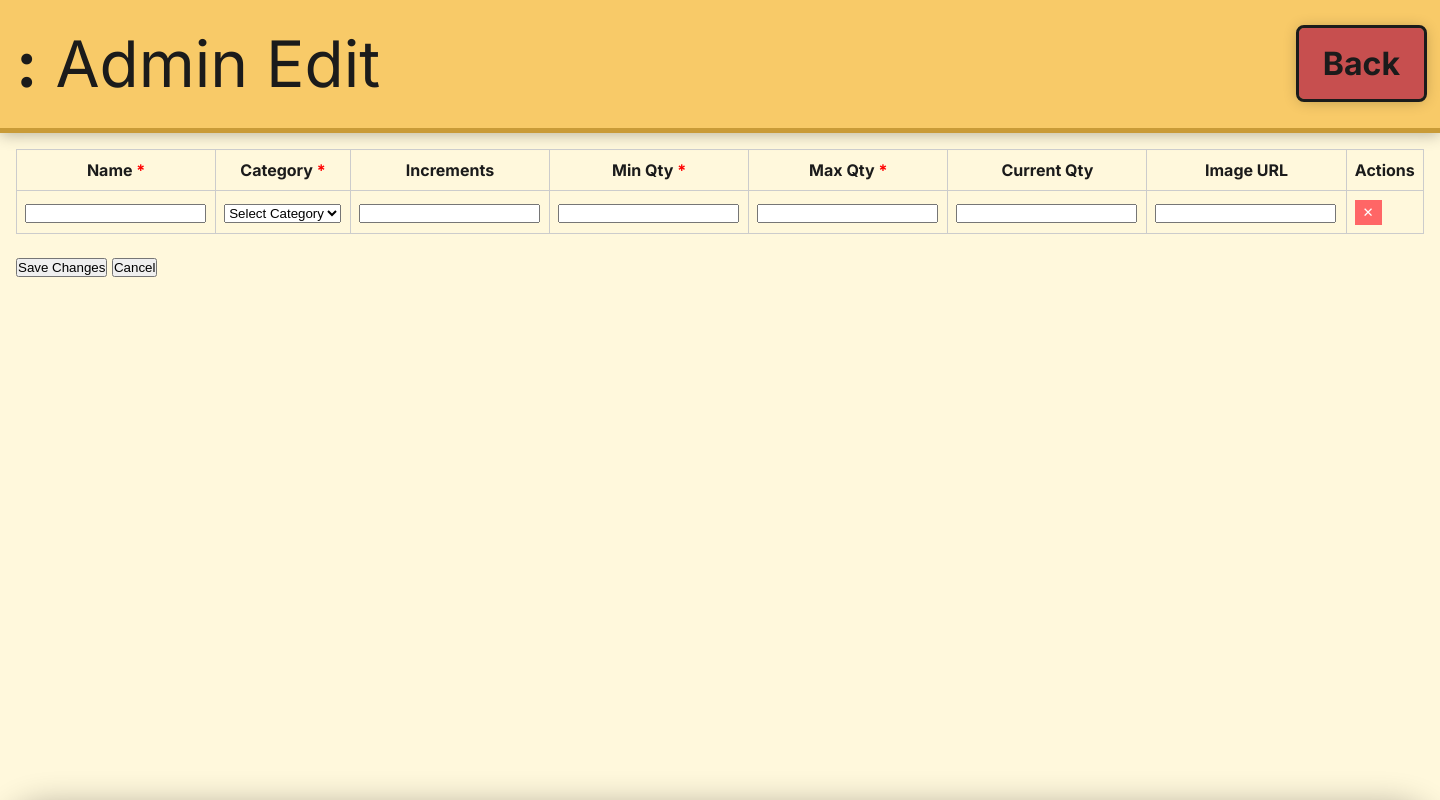
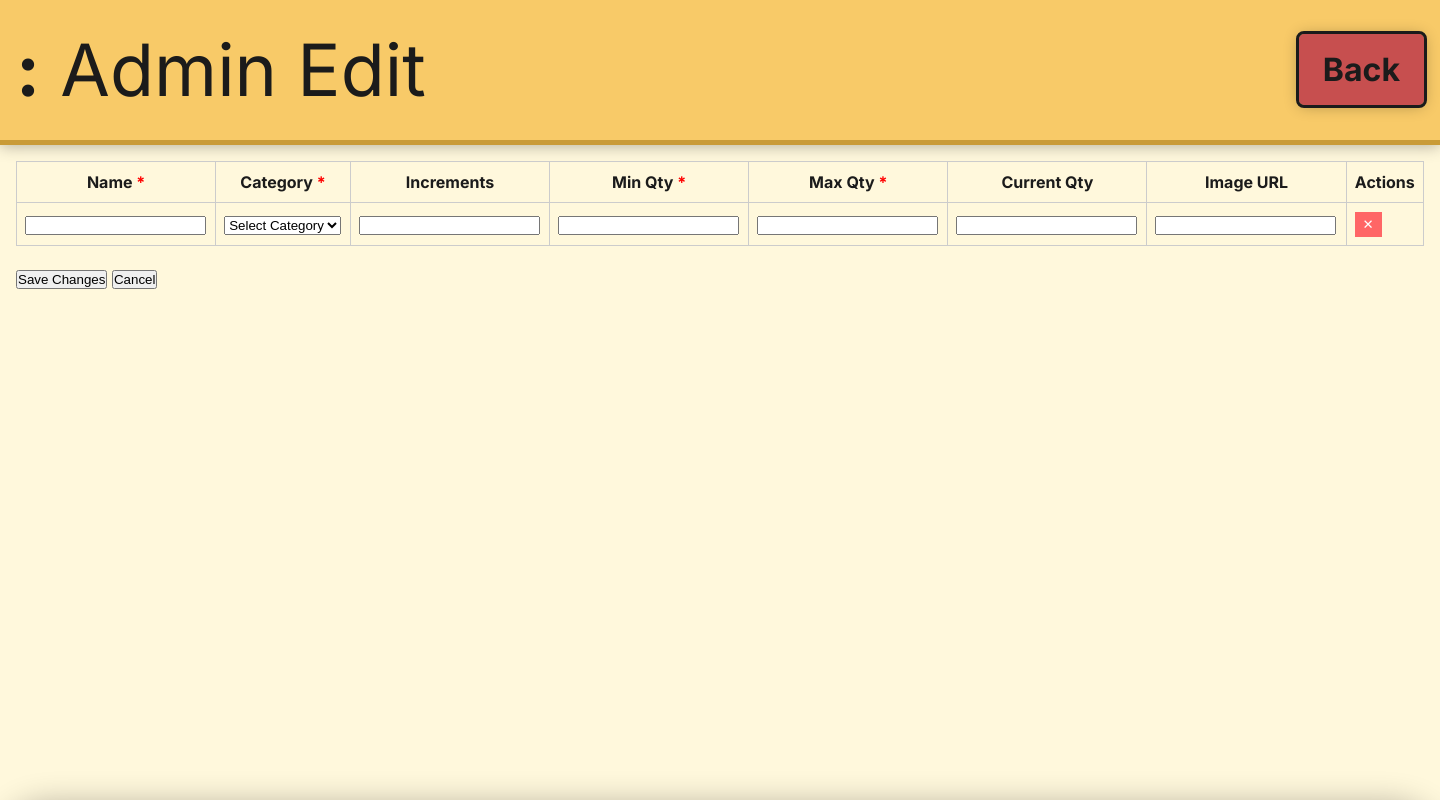
Before and after one commit to matthewmammano/inventory-iq, a Flask app: template app/inventory/templates/admin_edit_items.html in a window 1440 px wide. Run offline with Flask 3, Linux system fonts and the light colour scheme; the template is opened without the code that fills it, so the values that code supplies are empty.

Commit message:
Just renaming files

```diff
--- a/app/inventory/admin_routes.py
+++ b/app/inventory/admin_routes.py
@@ -96,13 +96,13 @@ def help_page(squad):
 # Admin move items page (protected)
 @bp.route('/<squad>/admin-panel/move-items')
 def move_items(squad):
-    return render_template('move_items.html', squad=squad, admin=True)
+    return render_template('admin_move_items.html', squad=squad, admin=True)
 
 
 # Admin recount items page (protected)
 @bp.route('/<squad>/admin-panel/recount-items')
 def recount_items(squad):
-    return render_template('recount_items.html', squad=squad, admin=True)
+    return render_template('admin_recount_items.html', squad=squad, admin=True)
 
 
 # Admin edit items in table page (protected)
--- a/app/static/css/base.css
+++ b/app/static/css/base.css
@@ -19,27 +19,6 @@
     --near-grey: #dbdbdb;
     --near-white: #ededed;
     --most-white: #F5F5F5;
-
-    /* Font sizes using rem for better scaling */
-    --font-size-sm: 0.875rem;   /* 14px at default browser size */
-    --font-size-base: 1rem;     /* 16px at default browser size */
-    --font-size-lg: 1.25rem;    /* 20px at default browser size */
-    --font-size-xl: 1.5rem;     /* 24px at default browser size */
-    --font-size-2xl: 2rem;      /* 32px at default browser size */
-    --font-size-3xl: 2.5rem;    /* 40px at default browser size */
-    --font-size-4xl: 3rem;      /* 48px at default browser size */
-    --font-size-5xl: 3.5rem;    /* 56px at default browser size */
-    --font-size-6xl: 4rem;      /* 64px at default browser size */
-
-    /* Spacing using rem */
-    --spacing-xs: 0.5rem;       /* 8px */
-    --spacing-sm: 0.75rem;      /* 12px */
-    --spacing-md: 1rem;         /* 16px */
-    --spacing-lg: 1.5rem;       /* 24px */
-    --spacing-xl: 2rem;         /* 32px */
-    --spacing-2xl: 2.5rem;     /* 40px */
-    --spacing-3xl: 3rem;      /* 48px */
-    --spacing-4xl: 3.5rem;     /* 56px */
   }
 
 /* Modern CSS Reset */
@@ -79,8 +58,8 @@ img, video, svg {
 
 /* Header styles with flexbox for responsiveness */
 .header {
-    padding: var(--spacing-md);
-    min-height: 10vh;
+    padding: 1rem;
+    min-height: 15vh;
     background-color: var(--primary-color);
     border-bottom: 5px solid var(--primary-dark);
     box-shadow: 0 1px 15px var(--shadow-color);
@@ -92,11 +71,12 @@ img, video, svg {
 
 .main-title {
     font-weight: bold;
-    font-size: var(--font-size-6xl);
+    /* font-size: 6rem; */
+    font-size: 5vw
 }
 
 .sub-title {
-    font-size: var(--font-size-6xl);
+    font-size: 5vw;
     margin-right: auto;
 }
 
@@ -112,9 +92,9 @@ img, video, svg {
     border: none;
     outline: 3px solid var(--most-black);
     font-weight: bold;
-    padding: var(--spacing-md) var(--spacing-lg);
+    padding: 1rem 1.5rem;
     border-radius: 5px;
-    font-size: var(--font-size-2xl);
+    font-size: 2rem;
     box-shadow: 0 1px 15px var(--shadow-color);
     text-decoration: none;
 }
@@ -123,7 +103,7 @@ img, video, svg {
 .content {
     width: 100%;
     margin: 0 auto;
-    padding: var(--spacing-md);
+    padding: 1rem;
 }
 
 /* Flash message styles */
@@ -133,7 +113,7 @@ img, video, svg {
     left: 0;
     width: 100%;
     background-color: var(--most-white);
-    padding: var(--spacing-md) var(--spacing-xl);
+    padding: 1rem 1.5rem;
     box-shadow: 0 -1px 32px var(--shadow-color);
     transition: transform 0.7s ease-in-out;
     transform: translateY(101%); /* Start off-screen */
@@ -153,7 +133,7 @@ img, video, svg {
 
 .flash-image {
     height: 6vh;
-    padding: var(--spacing-xs);
+    padding: .5rem;
 }
 
 .flash-message {
@@ -162,7 +142,7 @@ img, video, svg {
 
 /* Timer circle styles */
 .timer-container {
-    margin-left: var(--spacing-md);
+    margin-left: 1rem;
     width: 2.5rem; /* 40px */
     height: 2.5rem; /* 40px */
     position: relative;
@@ -202,7 +182,7 @@ img, video, svg {
     font-weight: bold;
     outline: 2px solid black;
     text-decoration: none;
-    font-size: var(--font-size-lg)
+    font-size: 1.25rem
 }
 .admin-tab span {
     display: block;
--- a/app/static/css/scan.css
+++ b/app/static/css/scan.css
@@ -6,6 +6,6 @@
 input {
     width: 75vw;
     padding: 10px;
-    margin: var(--spacing-4xl) 0;
+    margin: 3.5rem 0;
     box-sizing: border-box;
 }
```
Also changed, not shown: app/inventory/templates/admin_move_items.html (renamed from app/inventory/templates/move_items.html), app/inventory/templates/admin_recount_items.html (renamed from app/inventory/templates/recount_items.html).
